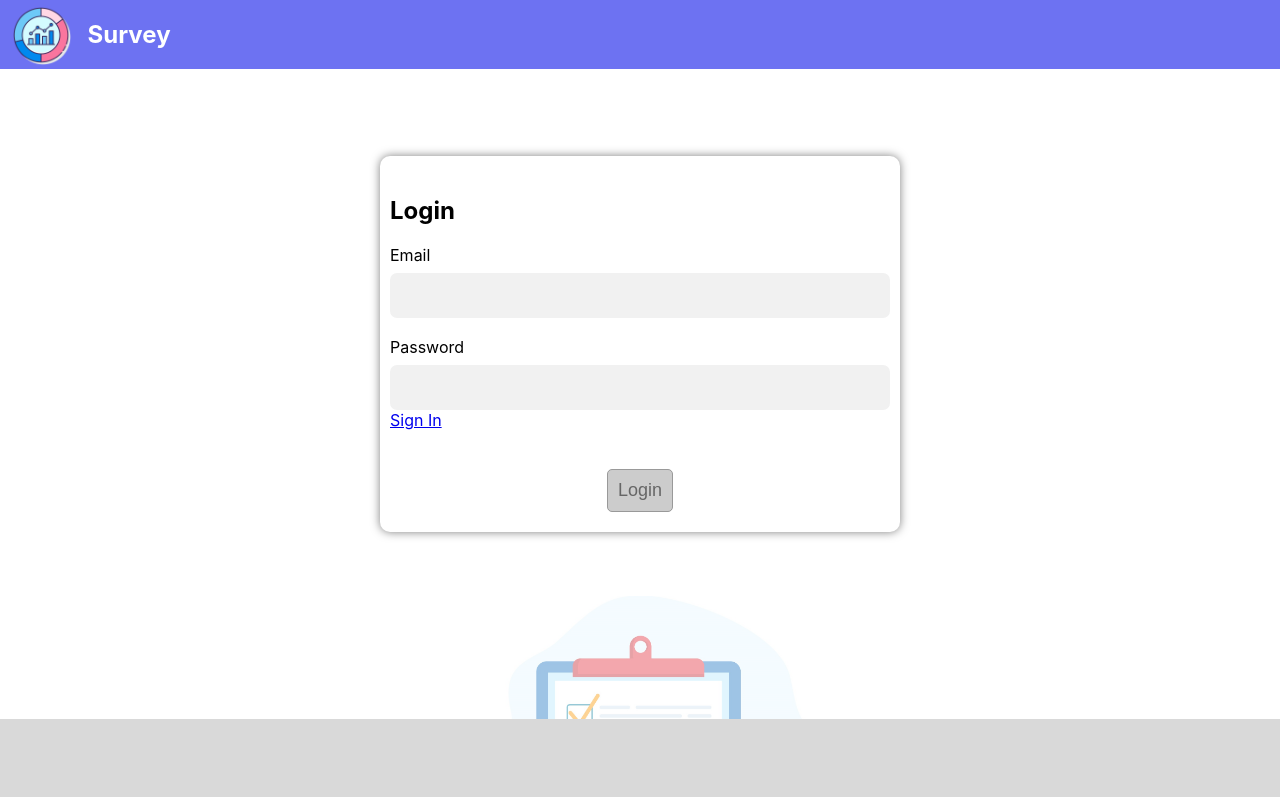
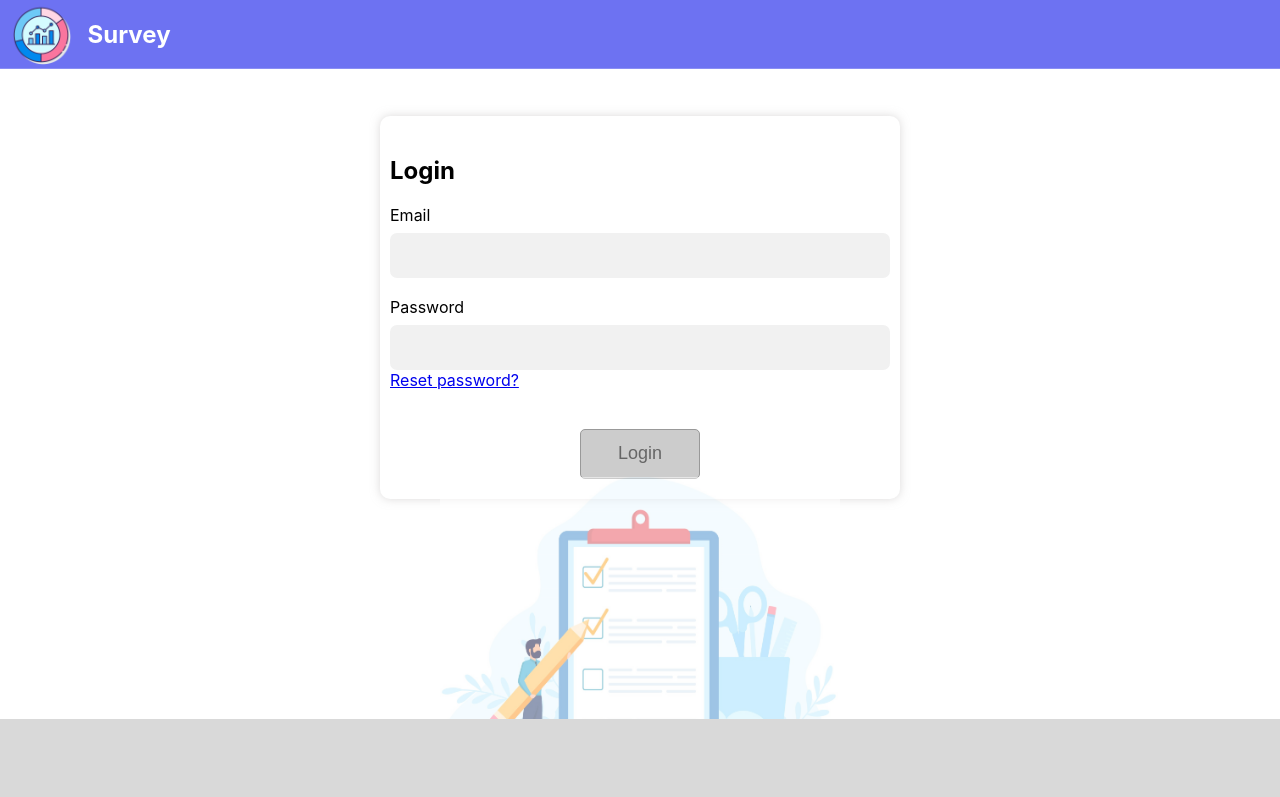
Before and after one commit to talapallikaran/survey-application-frontend, a React (Create React App) app: page / in a window 1280 px wide. Shown: the top 797 px of the page. Built offline with nearby package versions, Linux system fonts and the light colour scheme.

Commit message:
Update design

```diff
--- a/src/components/user/login.css
+++ b/src/components/user/login.css
@@ -3,14 +3,11 @@
 }
 
 .login-wrapper{
-    width: 100%;
+    width: 70%;
     max-width: 500px;
     margin: 0 auto;
-    -webkit-box-shadow: 0px 0px 10px 0px rgba(0,0,0,0.5);
-    -moz-box-shadow: 0px 0px 10px 0px rgba(0,0,0,0.5);
-    box-shadow: 0px 0px 10px 0px rgba(0,0,0,0.5);
     border-radius: 10px;
-    padding: 20px 10px;
+    padding-top: -50px;
 }
 
 label{
@@ -36,11 +33,13 @@ input{
 
 .login-btn{
     max-width: 180px;
+    width: 120px;
+    height: 50px;
     margin: 0 auto;
-    border-radius: 5px;
+    border-radius: 10px;
     color:#fff;
     font-size: 18px;
-    background: green;
+    background-color: #11963e;
     border:none;
     padding:10px;
 }
@@ -49,10 +48,11 @@ input{
     display: flex;
     justify-content: center;
     align-items: center;
-    margin-top: 5%;
+    margin-top: 10%;
 }
 .surveyImg{
-   height: 50%;
-   width: 40%;
+   height: 300px;
+   width: 400px;
    opacity: 0.5;
+   position: fixed;
 }
--- a/src/components/user/login.js
+++ b/src/components/user/login.js
@@ -59,7 +59,7 @@ const Login = () => {
                             onChange={handleChange('password')}
                             required />
 
-                        <a className="reset-link" href='/SignIn'>Sign In</a>
+                        <a className="reset-link" href='/SignIn'>Reset password?</a>
                         <button className='login-btn' onClick={Submit} disabled={values.email === "" || values.password === ""} >Login</button>
                     </div>
                 </div>
--- a/src/components/user/signIn.css
+++ b/src/components/user/signIn.css
@@ -1,14 +1,14 @@
 .form-container{
-    padding-top: 100px;
+    padding-top: 60px;
 }
 
 .login-wrapper{
-    width: 100%;
+    width: 50%;
     max-width: 500px;
     margin: 0 auto;
-    -webkit-box-shadow: 0px 0px 10px 0px rgba(0,0,0,0.5);
-    -moz-box-shadow: 0px 0px 10px 0px rgba(0,0,0,0.5);
-    box-shadow: 0px 0px 10px 0px rgba(0,0,0,0.5);
+    -webkit-box-shadow: 0px 0px 10px 0px rgba(182, 174, 174, 0.5);
+    -moz-box-shadow: 0px 0px 10px 0px rgba(182, 172, 172, 0.5);
+    box-shadow: 0px 0px 10px 0px rgba(185, 182, 182, 0.5);
     border-radius: 10px;
     padding: 20px 10px;
 }
```
